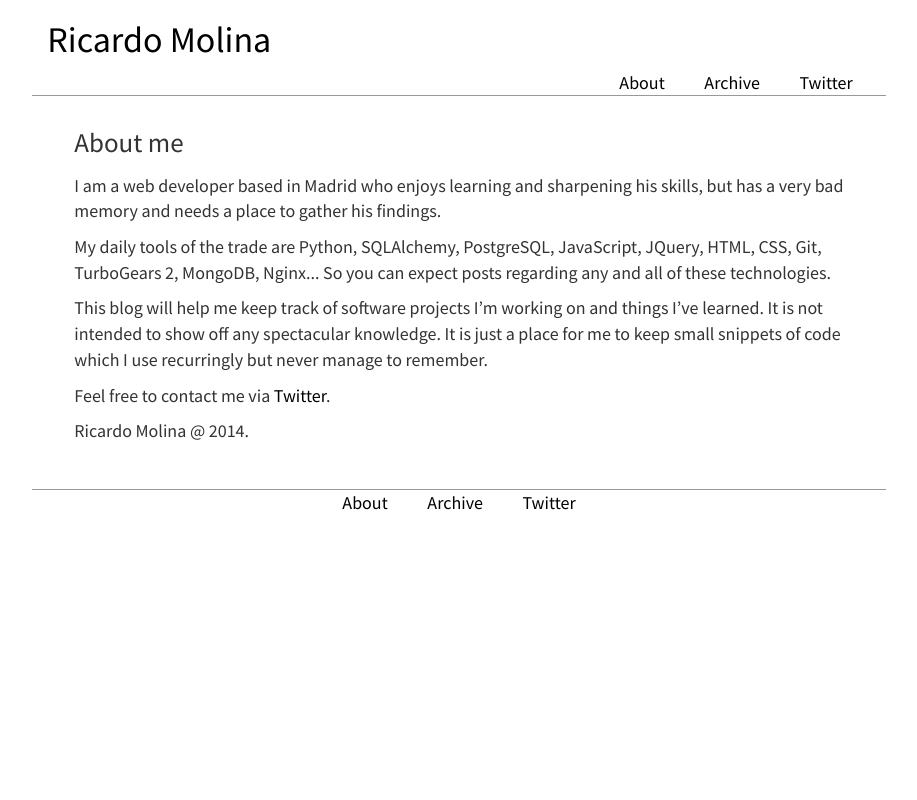
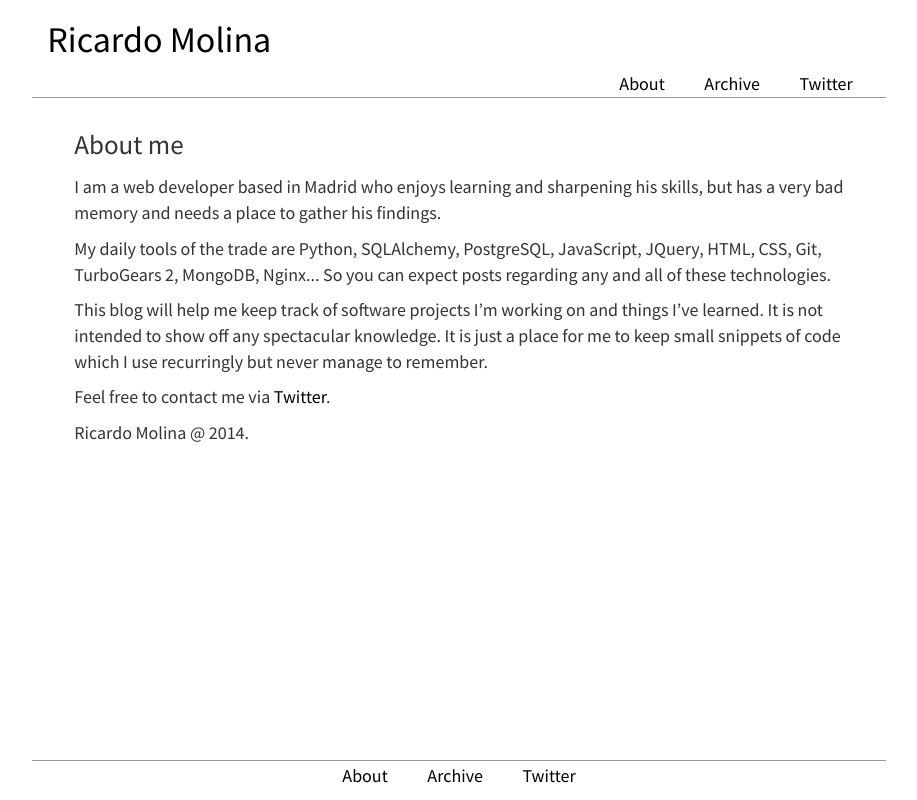
Before and after one commit to Ricardomol/myflaskblog, a Flask app: page /about in a window 1280 px wide. Shown: the whole page, without its empty margins (181-1098 px from the left). Run offline with Flask 2, Linux system fonts and the light colour scheme; some libraries are stand-ins or nearby versions.

Commit message:
New sticky footer. Show 'No results found'. Add some clearfixes.

```diff
--- a/app/static/css/style.css
+++ b/app/static/css/style.css
@@ -1,6 +1,13 @@
+html {
+    position: relative;
+    min-height: 100%;
+}
+
 body {
 	font-size: 18px;
     font-family: 'Source Sans Pro', sans-serif;
+    margin: 0 0 40px; /* bottom = footer height */
+    position: static;
 }
 
 a:link {
@@ -49,8 +56,91 @@
 	color: #999999;
 }
 
-.site-footer{
+/*.site-footer{
+	margin-top: 1em;
+	text-align: center;
+	border-top: solid 1px #999999;
+}*/
+
+.site-footer {
+    position: absolute;
+    left: 0;
+    bottom: 0;
+    height: 40px;
+    /*width: 100%;*/
 	margin-top: 1em;
 	text-align: center;
 	border-top: solid 1px #999999;
 }
+
+/* Underline From Center */
+.hvr-underline-from-center {
+  display: inline-block;
+  vertical-align: middle;
+  -webkit-transform: translateZ(0);
+  transform: translateZ(0);
+  box-shadow: 0 0 1px rgba(0, 0, 0, 0);
+  -webkit-backface-visibility: hidden;
+  backface-visibility: hidden;
+  -moz-osx-font-smoothing: grayscale;
+  position: relative;
+}
+.hvr-underline-from-center:before {
+  content: "";
+  position: absolute;
+  z-index: -1;
+  left: 50%;
+  right: 50%;
+  bottom: -2px;
+  background: #2098d1;
+  height: 2px;
+  -webkit-transition-property: left, right;
+  transition-property: left, right;
+  -webkit-transition-duration: 0.15s;
+  transition-duration: 0.15s;
+  -webkit-transition-timing-function: ease-out;
+  transition-timing-function: ease-out;
+  background-color: #058ebd;
+}
+.hvr-underline-from-center:hover:before, .hvr-underline-from-center:focus:before, .hvr-underline-from-center:active:before {
+  left: 0;
+  right: 0;
+  background-color: #058ebd;
+}
+/* Underline From Center */
+
+/* Overline From Center */
+.hvr-overline-from-center {
+  display: inline-block;
+  vertical-align: middle;
+  -webkit-transform: translateZ(0);
+  transform: translateZ(0);
+  box-shadow: 0 0 1px rgba(0, 0, 0, 0);
+  -webkit-backface-visibility: hidden;
+  backface-visibility: hidden;
+  -moz-osx-font-smoothing: grayscale;
+  position: relative;
+}
+.hvr-overline-from-center:before {
+  content: "";
+  position: absolute;
+  z-index: -1;
+  left: 50%;
+  right: 50%;
+  top: -3px;
+  background: #2098d1;
+  height: 2px;
+  -webkit-transition-property: left, right;
+  transition-property: left, right;
+  -webkit-transition-duration: 0.15s;
+  transition-duration: 0.15s;
+  -webkit-transition-timing-function: ease-out;
+  transition-timing-function: ease-out;
+  background-color: #058ebd;
+}
+.hvr-overline-from-center:hover:before, .hvr-overline-from-center:focus:before, .hvr-overline-from-center:active:before {
+  left: 0;
+  right: 0;
+  background-color: #058ebd;
+}
+/* Overline From Center */
--- a/app/templates/archive.html
+++ b/app/templates/archive.html
@@ -35,15 +35,16 @@
         </div>
       </div><!-- /.row -->
 
-    <article data-ng-repeat="article in articles  | filter: searchTerm">
-      <article >
+      <article data-ng-repeat="article in articles | filter: searchTerm">
           <div class="article-date">[[ article.timestamp ]]</div>
           <div class="article-title"><a href="/post/[[article.id]]">[[ article.title ]]</a></div>
           <div class="article-intro">[[ article.intro ]]</div>
       </article>
+      <p class="article-title" ng-show="(articles | filter: searchTerm).length == 0">No results found.</p>
 
     </div>
   </div>
+  <div class="clearfix"></div>
 
 {% include "footer.html" %}
 
--- a/app/templates/index.html
+++ b/app/templates/index.html
@@ -44,6 +44,7 @@
       </div>
     </div>
   </div>
+  <div class="clearfix"></div>
 
 {% include "footer.html" %}
 
```
Also changed, not shown: app/static/css/main-style.css (+20 -2 lines). Lines whose indentation alone changed are shown as unchanged.
